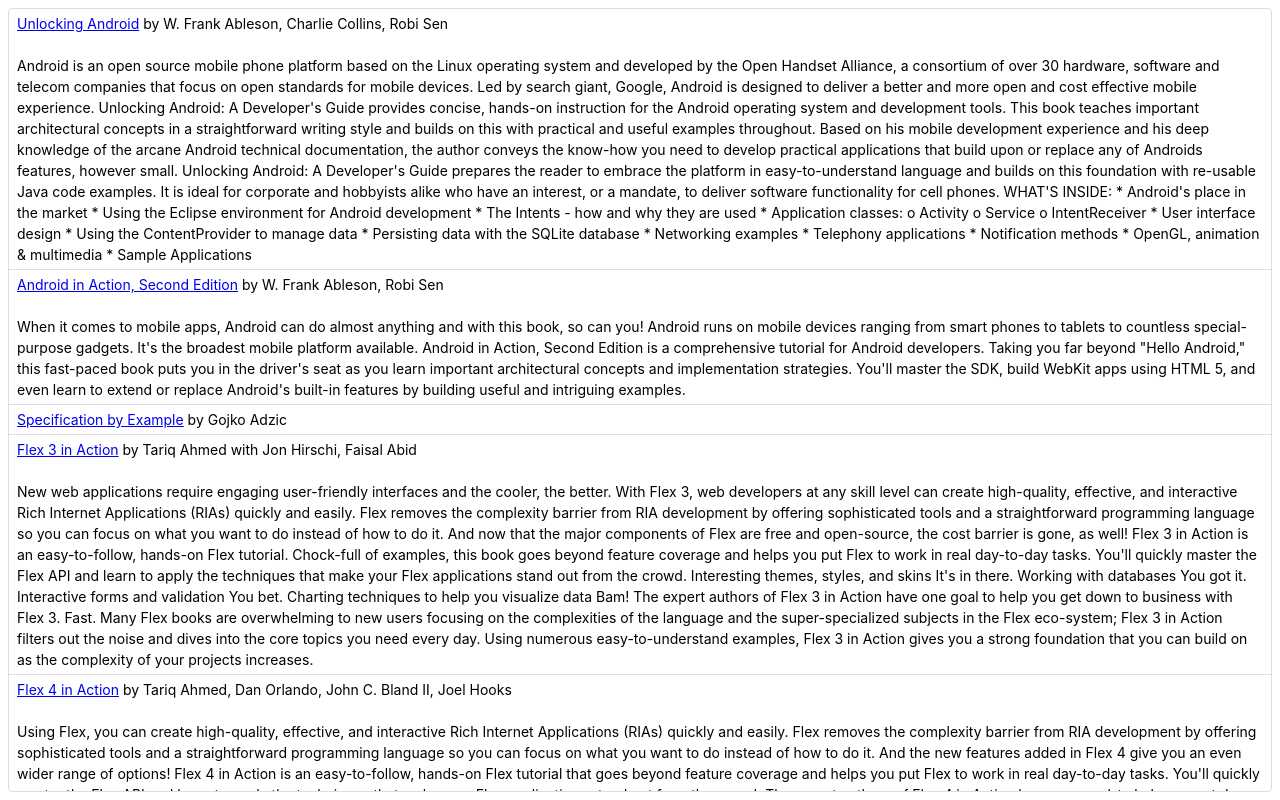
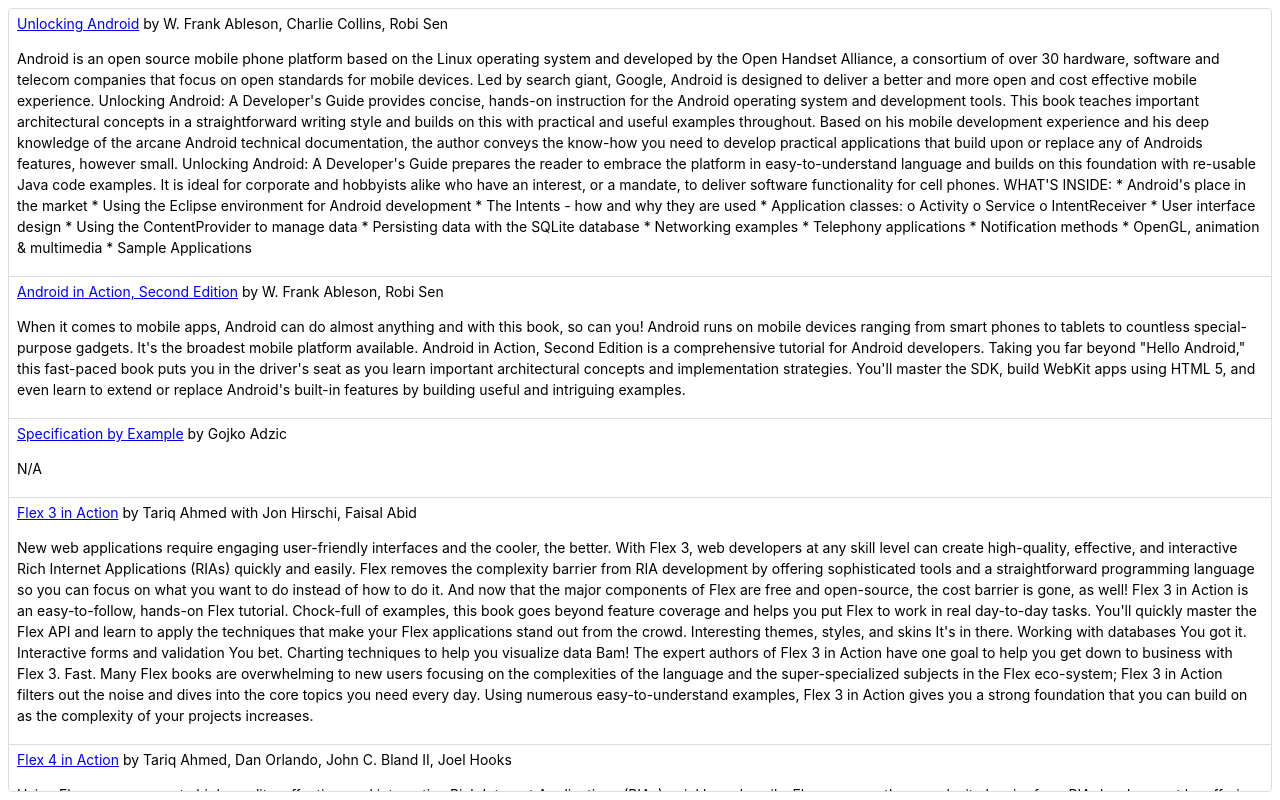
Before and after one commit to bvaughn/infinite-list-reflow-examples, a plain HTML site: page absolute-positioning.html in a window 1280 px wide. Drawn offline with Linux system fonts and the light colour scheme.

Commit message:
Item pooling

```diff
--- a/absolute-positioning.html
+++ b/absolute-positioning.html
@@ -12,29 +12,37 @@
       .then(booksJSON => {
         const container = document.getElementById('container');
 
-        function renderBook(index, container) {
+        function createItem(container) {
+          const link = document.createElement('a');
+          link.className = 'link';
+
+
+          const authors = document.createElement('span');
+          authors.className = 'authors';
+
+          const description = document.createElement('p');
+          description.className = 'description';
+
+          container.appendChild(link);
+          container.appendChild(authors);
+          container.appendChild(description);
+        }
+
+        function updateItem(container, index) {
           const bookJSON = booksJSON[index];
 
-          const link = document.createElement('a');
+          const link = container.querySelector('.link');
           link.href = `https://www.amazon.com/s/ref=nb_sb_noss?url=search-alias%3Daps&field-keywords=${escape(bookJSON.title)}`
           link.text = bookJSON.title;
 
-          const authors = document.createTextNode(` by ${bookJSON.authors.join(', ')}`);
+          const authors = container.querySelector('.authors');
+          authors.innerText = ` by ${bookJSON.authors.join(', ')}`;
 
-          container.appendChild(link);
-          container.appendChild(authors);
-
-          const descriptionText = bookJSON.longDescription || bookJSON.shortDescription;
-          if (descriptionText != null) {
-            const description = document.createTextNode(descriptionText);
-
-            container.appendChild(document.createElement('br'));
-            container.appendChild(document.createElement('br'));
-            container.appendChild(description);
-          }
+          const description = container.querySelector('.description');
+          description.innerText = bookJSON.longDescription || bookJSON.shortDescription || 'N/A';
         }
 
-        createList(container, booksJSON.length, renderBook);
+        createList(container, booksJSON.length, createItem, updateItem);
       });
   </script>
 </body>
--- a/absolute-positioning.js
+++ b/absolute-positioning.js
@@ -1,7 +1,8 @@
-function createList(container, itemsCount, renderItem) {
+function createList(container, itemsCount, createItem, updateItem) {
   const indexToCachedSizeMap = new Map();
   const indexToCachedOffsetMap = new Map();
-  const renderedItems = new Map();
+  const itemPool = new Set();
+  const visibleItems = new Map();
 
   let listOuter = null;
   let listInner = null;
@@ -47,7 +48,16 @@
     const numUnmeasuredItems = itemsCount - lastMeasuredIndex - 1;
     const estimatedUnmeasuredItemHeights = numUnmeasuredItems * estimatedItemHeight;
 
-    return totalMeasuredItemHeights + estimatedUnmeasuredItemHeights;
+    const estimatedHeight = totalMeasuredItemHeights + estimatedUnmeasuredItemHeights;
+
+    if (lastMeasuredIndex === itemsCount -1) {
+      return Math.min(
+        estimatedHeight,
+        indexToCachedOffsetMap.get(lastMeasuredIndex) + indexToCachedSizeMap.get(lastMeasuredIndex)
+      );
+    }
+
+    return estimatedHeight;
   }
 
   function init() {
@@ -64,8 +74,6 @@
     window.addEventListener('resize', renderItems);
     listOuter.addEventListener('scroll', renderItems);
   }
-
-  // TODO Pool items
 
   function renderItems() {
     const scrollTop = listOuter.scrollTop;
@@ -84,19 +92,28 @@
       let itemSize;
       let item;
 
-      if (renderedItems.has(index)) {
-        item = renderedItems.get(index);
-        item.style.setProperty('top', offset);
+      if (visibleItems.has(index)) {
+        item = visibleItems.get(index);
+        item.style.setProperty('top', offset); // TODO Is this necessary?
+      } else {
+        if (itemPool.size > 0) {
+          item = itemPool.values().next().value;
+
+          itemPool.delete(item);
         } else {
           item = document.createElement('div');
           item.className = 'list-item';
           item.style.setProperty('width', '100%');
           item.style.setProperty('position', 'absolute');
+
+          createItem(item);
+        }
+
         item.style.setProperty('top', offset);
 
-        renderItem(index, item);
+        updateItem(item, index);
 
-        renderedItems.set(index, item);
+        visibleItems.set(index, item);
 
         listInner.appendChild(item);
       }
@@ -106,14 +123,16 @@
       if (indexToCachedSizeMap.has(index)) {
         let itemSizeDelta = itemSize - indexToCachedSizeMap.get(index);
 
+        if (itemSizeDelta !== 0) {
+          totalMeasuredItemHeights += itemSizeDelta;
+
           // If we're scrolling up and item size has changed, note the delta.
           // We'll need to adjust scroll by this amount to preserve the appearance of smooth scrolling.
           // Else items will appear to jump around while the user scrolls.
-        if (previousScrollTop > scrollTop && itemSizeDelta !== 0) {
+          if (previousScrollTop > scrollTop) {
             scrollTopAdjustments += itemSizeDelta;
           }
-
-        totalMeasuredItemHeights += itemSizeDelta;
+        }
       } else {
         totalMeasuredItemHeights += itemSize;
       }
@@ -122,6 +141,7 @@
       indexToCachedOffsetMap.set(index, offset);
 
       lastMeasuredIndex = Math.max(index, lastMeasuredIndex);
+      estimatedItemHeight = Math.round(totalMeasuredItemHeights / (lastMeasuredIndex + 1));
 
       index++;
       offset += itemSize;
@@ -129,11 +149,15 @@
 
     const stopIndex = index - 1;
 
-    for (let [index, item] of renderedItems.entries()) {
+    // Remove items that are no longer visible and return them to the pool.
+    for (let [index, item] of visibleItems.entries()) {
       if (index < startIndex || index > stopIndex) {
-        let item = renderedItems.get(index);
-        renderedItems.delete(index);
+        let item = visibleItems.get(index);
+        visibleItems.delete(index);
+
         listInner.removeChild(item);
+
+        itemPool.add(item);
       }
     }
 
@@ -144,8 +168,6 @@
 
     previousScrollTop = scrollTop;
 
-    // TODO Return hidden items to the pool
-
     listInner.style.setProperty('height', estimateTotalScrollHeight());
   }
 
```
Lines whose indentation alone changed are shown as unchanged.
